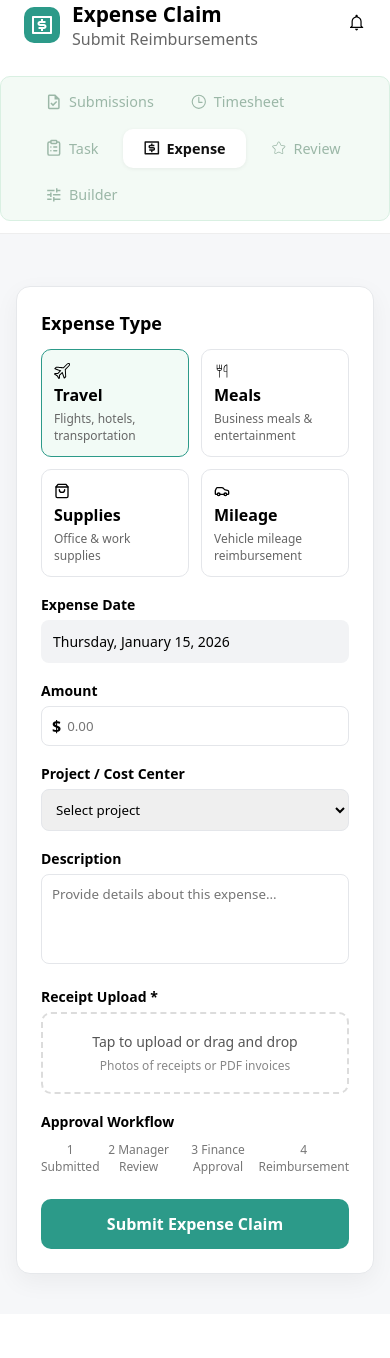
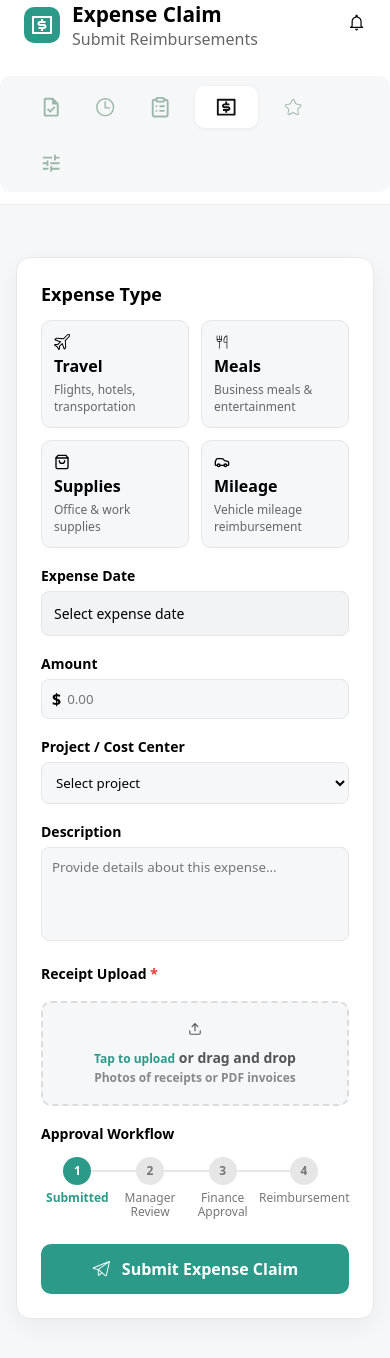
Before and after one commit to Agladima/expense, a React (Vite) app: page / in a window 390 px wide. Before the commit the page ends 1314 px from the top, so only its background shows below. Built offline with nearby package versions, Linux system fonts and the light colour scheme.

Commit message:
final changes

```diff
--- a/src/components/Expence.css
+++ b/src/components/Expence.css
@@ -69,8 +69,7 @@
 }
 
 .sub-nav .nav-container {
-  background: #f3faf5;
-  border: 1px solid #d9f0e2;
+  background: #f6f7f9;
   border-radius: 10px;
   padding: 0.6rem 2rem;
   justify-content: center;
@@ -156,6 +155,7 @@
   padding: 12px;
   cursor: pointer;
   transition: 0.2s;
+  background: #f6f7f9;
 }
 
 .type-item h4 {
@@ -166,11 +166,6 @@
   font-size: 12px;
   color: #666;
   margin-top: 4px;
-}
-
-.type-item.active {
-  border-color: #2c9a89;
-  background: #f2fbf6;
 }
 
 .date-display {
@@ -186,6 +181,7 @@
   border: 1px solid #e4e6ea;
   border-radius: 8px;
   padding: 0 10px;
+  background: #f6f7f9;
 }
 
 .amount-box span {
@@ -198,6 +194,7 @@
   outline: none;
   padding: 10px 0;
   width: 100%;
+  background: #f6f7f9;
 }
 
 select,
@@ -207,6 +204,7 @@ textarea {
   border-radius: 8px;
   border: 1px solid #e4e6ea;
   outline: none;
+  background: #f6f7f9;
 }
 
 textarea {
@@ -222,10 +220,11 @@ textarea {
   position: relative;
   font-size: 14px;
   color: #555;
+  background: #f6f7f9;
 }
 
 .upload-area span {
-  display: block;
+  display: inline;
   margin-top: 6px;
   font-size: 12px;
   color: #888;
@@ -241,7 +240,57 @@ textarea {
 .workflow {
   display: flex;
   justify-content: space-between;
-  margin-top: 10px;
+  margin-top: 14px;
+}
+
+.workflow-step {
+  display: flex;
+  flex-direction: column;
+  align-items: center;
+  font-size: 12px;
+  color: #777;
+  flex: 1;
+  position: relative;
+}
+
+.workflow-step:not(:last-child)::after {
+  content: "";
+  position: absolute;
+  top: 13px;
+  right: -50%;
+  width: 100%;
+  height: 2px;
+  background: #e6e6e6;
+  z-index: 0;
+}
+
+.step-circle {
+  width: 28px;
+  height: 28px;
+  border-radius: 50%;
+  background: #e6e6e6;
+  display: flex;
+  align-items: center;
+  justify-content: center;
+  font-weight: 600;
+  margin-bottom: 6px;
+  z-index: 1;
+}
+
+.step-label {
+  text-align: center;
+  line-height: 1.2;
+  max-width: 90px;
+}
+
+.workflow-step.active .step-circle {
+  background: #2c9a89;
+  color: #fff;
+}
+
+.workflow-step.active .step-label {
+  color: #2c9a89;
+  font-weight: 600;
 }
 
 .step {
@@ -279,10 +328,70 @@ textarea {
   font-weight: 600;
   cursor: pointer;
   transition: 0.2s;
+  display: flex;
+  align-items: center;
+  justify-content: center;
+  gap: 10px;
+}
+
+.send-icon {
+  font-size: 20px;
+  line-height: 1;
 }
 
 .submit-expense:hover {
   background: #2c9a89;
+}
+.date-input-container {
+  position: relative;
+}
+
+.date-display.dropdown {
+  background: #f2f3f5;
+  padding: 12px;
+  border-radius: 8px;
+  font-size: 14px;
+  cursor: pointer;
+  border: 1px solid #e4e6ea;
+}
+
+.date-display.dropdown:hover {
+  background: #eceef1;
+}
+
+.date-picker {
+  position: absolute;
+  inset: 0;
+  opacity: 0;
+  pointer-events: none;
+}
+.required {
+  color: #e53935;
+  font-weight: 700;
+}
+.upload-action {
+  color: #2c9a89;
+  font-weight: 600;
+}
+
+.upload-hint {
+  display: block;
+  margin-top: 6px;
+  font-size: 12px;
+  color: #888;
+}
+.upload-line {
+  margin-top: 8px;
+  font-size: 14px;
+  color: #555;
+  white-space: nowrap;
+}
+
+.upload-hint {
+  display: block;
+  margin-top: 6px;
+  font-size: 12px;
+  color: #888;
 }
 
 @media (max-width: 768px) {
@@ -300,3 +409,22 @@ textarea {
     margin-top: 12px;
   }
 }
+
+@media (max-width: 600px) {
+  .menu-item span {
+    display: none;
+  }
+
+  .menu-item {
+    padding: 8px;
+    justify-content: center;
+  }
+
+  .menu {
+    gap: 16px;
+  }
+
+  .menu-item svg {
+    font-size: 1.4rem;
+  }
+}
--- a/src/components/Expence.jsx
+++ b/src/components/Expence.jsx
@@ -1,22 +1,53 @@
-import { useState } from "react";
+import { useRef, useState } from "react";
 import "./Expence.css";
 import { RiMoneyDollarBoxLine } from "react-icons/ri";
 import { IoMdNotificationsOutline } from "react-icons/io";
 import { IoTimeOutline } from "react-icons/io5";
 import { CiStar, CiForkAndKnife } from "react-icons/ci";
 import { MdOutlineTune, MdOutlineTask } from "react-icons/md";
-import { LuClipboardList, LuCar } from "react-icons/lu";
+import { LuClipboardList, LuCar, LuUpload } from "react-icons/lu";
 import { SlPlane } from "react-icons/sl";
-import { FiShoppingBag } from "react-icons/fi";
+import { FiShoppingBag, FiPaperclip, FiX } from "react-icons/fi";
+import { PiTelegramLogoLight } from "react-icons/pi";
 
 function Expense() {
   const [amount, setAmount] = useState("");
   const [project, setProject] = useState("");
   const [description, setDescription] = useState("");
+  const [selectedDate, setSelectedDate] = useState("");
+  const [uploadedFiles, setUploadedFiles] = useState([]);
+
+  const today = new Date().toISOString().split("T")[0];
+  const dateInputRef = useRef(null);
+
+  const handleFileUpload = (e) => {
+    const files = Array.from(e.target.files);
+    const newFiles = files.map((file) => ({
+      id: Date.now() + Math.random(),
+      name: file.name,
+      size: (file.size / 1024).toFixed(2),
+      file,
+    }));
+    setUploadedFiles([...uploadedFiles, ...newFiles]);
+  };
+
+  const removeFile = (id) => {
+    setUploadedFiles(uploadedFiles.filter((file) => file.id !== id));
+  };
+
+  const formatDateDisplay = (dateString) => {
+    if (!dateString) return "Select expense date";
+    const date = new Date(dateString);
+    return date.toLocaleDateString("en-US", {
+      weekday: "long",
+      year: "numeric",
+      month: "long",
+      day: "numeric",
+    });
+  };
 
   return (
     <>
-      {/* ================= MAIN FIXED NAV ================= */}
       <nav className="main-nav">
         <div className="nav-container">
           <div className="nav-left">
@@ -28,7 +59,6 @@ function Expense() {
               <p>Submit Reimbursements</p>
             </div>
           </div>
-
           <div className="nav-right">
             <span className="bell">
               <IoMdNotificationsOutline />
@@ -37,7 +67,6 @@ function Expense() {
         </div>
       </nav>
 
-      {/* ================= SUB NAV ================= */}
       <div className="sub-nav">
         <div className="nav-container">
           <div className="menu">
@@ -45,27 +74,22 @@ function Expense() {
               <MdOutlineTask />
               <span>Submissions</span>
             </div>
-
             <div className="menu-item">
               <IoTimeOutline />
               <span>Timesheet</span>
             </div>
-
             <div className="menu-item">
               <LuClipboardList />
               <span>Task</span>
             </div>
-
             <div className="menu-item active">
               <RiMoneyDollarBoxLine />
               <span>Expense</span>
             </div>
-
             <div className="menu-item">
               <CiStar />
               <span>Review</span>
             </div>
-
             <div className="menu-item">
               <MdOutlineTune />
               <span>Builder</span>
@@ -74,12 +98,10 @@ function Expense() {
         </div>
       </div>
 
-      {/* ================= CARD SECTION ================= */}
       <div className="page-bg">
         <div className="expense-form-card">
           <h2>Expense Type</h2>
 
-          {/* ===== Expense Types ===== */}
           <div className="type-list">
             <div className="type-item active">
               <SlPlane />
@@ -88,7 +110,6 @@ function Expense() {
                 <p>Flights, hotels, transportation</p>
               </div>
             </div>
-
             <div className="type-item">
               <CiForkAndKnife />
               <div>
@@ -96,7 +117,6 @@ function Expense() {
                 <p>Business meals & entertainment</p>
               </div>
             </div>
-
             <div className="type-item">
               <FiShoppingBag />
               <div>
@@ -104,7 +124,6 @@ function Expense() {
                 <p>Office & work supplies</p>
               </div>
             </div>
-
             <div className="type-item">
               <LuCar />
               <div>
@@ -114,11 +133,24 @@ function Expense() {
             </div>
           </div>
 
-          {/* ===== Date ===== */}
           <label>Expense Date</label>
-          <div className="date-display">Thursday, January 15, 2026</div>
+          <div className="date-input-container">
+            <div
+              className="date-display dropdown"
+              onClick={() => dateInputRef.current.showPicker()}
+            >
+              {formatDateDisplay(selectedDate)}
+            </div>
+            <input
+              ref={dateInputRef}
+              type="date"
+              className="date-picker"
+              value={selectedDate}
+              onChange={(e) => setSelectedDate(e.target.value)}
+              max={today}
+            />
+          </div>
 
-          {/* ===== Amount ===== */}
           <label>Amount</label>
           <div className="amount-box">
             <span>$</span>
@@ -127,46 +159,100 @@ function Expense() {
               placeholder="0.00"
               value={amount}
               onChange={(e) => setAmount(e.target.value)}
+              step="0.01"
+              min="0"
             />
           </div>
 
-          {/* ===== Project ===== */}
           <label>Project / Cost Center</label>
           <select value={project} onChange={(e) => setProject(e.target.value)}>
             <option value="">Select project</option>
-            <option value="project-a">Website Development</option>
-            <option value="project-b">Mobile App Development</option>
-            <option value="project-b">API Integration</option>
-            <option value="project-b">Client Meeting</option>
-            <option value="project-b">General Operations</option>
+            <option value="a">Website Development</option>
+            <option value="b">Mobile App Development</option>
+            <option value="c">API Integration</option>
+            <option value="d">Client Meeting</option>
+            <option value="e">General Operations</option>
           </select>
 
-          {/* ===== Description ===== */}
           <label>Description</label>
           <textarea
             placeholder="Provide details about this expense..."
             value={description}
             onChange={(e) => setDescription(e.target.value)}
+            rows="4"
           />
 
-          {/* ===== Upload ===== */}
-          <label>Receipt Upload *</label>
-          <div className="upload-area">
-            <p>Tap to upload or drag and drop</p>
-            <span>Photos of receipts or PDF invoices</span>
+          <label>
+            Receipt Upload <span className="required">*</span>
+          </label>
+
+          <label className="upload-area">
+            <input
+              type="file"
+              multiple
+              accept=".pdf,.jpg,.jpeg,.png,.doc,.docx"
+              onChange={handleFileUpload}
+            />
+            <LuUpload className="upload-icon" />
+            <p className="upload-line">
+              <span style={{ color: "#2c9a89", fontWeight: 650 }}>
+                Tap to upload
+              </span>{" "}
+              or drag and drop
+            </p>{" "}
+            <span className="upload-hint">
+              Photos of receipts or PDF invoices
+            </span>
+          </label>
+
+          {uploadedFiles.length > 0 && (
+            <div className="uploaded-files">
+              <h4>Uploaded Files ({uploadedFiles.length})</h4>
+              {uploadedFiles.map((file) => (
+                <div key={file.id} className="file-item">
+                  <div className="file-info">
+                    <FiPaperclip />
+                    <div>
+                      <strong>{file.name}</strong>
+                      <span>{file.size} KB</span>
+                    </div>
+                  </div>
+                  <button
+                    className="remove-file-btn"
+                    onClick={() => removeFile(file.id)}
+                    type="button"
+                  >
+                    <FiX />
+                  </button>
+                </div>
+              ))}
+            </div>
+          )}
+
+          <label>Approval Workflow</label>
+          <div className="workflow">
+            <div className="workflow-step active">
+              <span className="step-circle">1</span>
+              <span className="step-label">Submitted</span>
+            </div>
+            <div className="workflow-step">
+              <span className="step-circle">2</span>
+              <span className="step-label">Manager Review</span>
+            </div>
+            <div className="workflow-step">
+              <span className="step-circle">3</span>
+              <span className="step-label">Finance Approval</span>
+            </div>
+            <div className="workflow-step">
+              <span className="step-circle">4</span>
+              <span className="step-label">Reimbursement</span>
+            </div>
           </div>
 
-          {/* ===== Workflow ===== */}
-          <label>Approval Workflow</label>
-          <div className="workflow">
-            <div className="step active">1 Submitted</div>
-            <div className="step">2 Manager Review</div>
-            <div className="step">3 Finance Approval</div>
-            <div className="step">4 Reimbursement</div>
-          </div>
-
-          {/* ===== Submit ===== */}
-          <button className="submit-expense">Submit Expense Claim</button>
+          <button className="submit-expense">
+            <PiTelegramLogoLight className="send-icon" />
+            <span>Submit Expense Claim</span>
+          </button>
         </div>
       </div>
     </>
```
